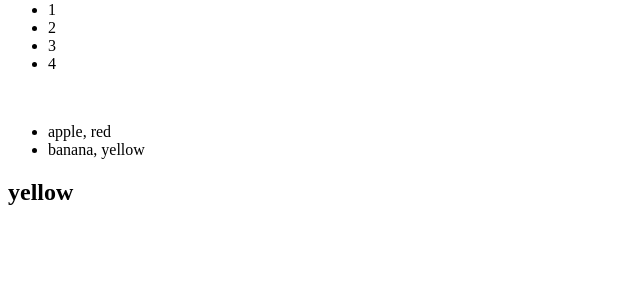
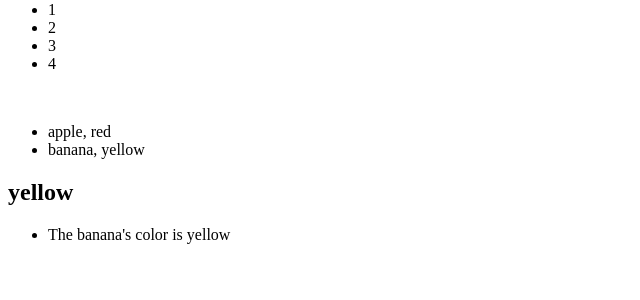
Before and after one commit to Hosung-Ahn/DJango-practice, a Django app: page /my_app/variable in a window 1280 px wide. Shown: the part 159-459 px from the top of the page, without its empty margins (0-640 px from the left). Run offline with Django 4.2, Linux system fonts and the light colour scheme.

Commit message:
django-html 에서 if 사용하기
operation 에는 공백을 넣어야 에러가 발생하지 않는다.

```diff
--- a/project2/project2/my_app/templates/my_app/variable.html
+++ b/project2/project2/my_app/templates/my_app/variable.html
@@ -15,11 +15,21 @@
     {% endfor %}
     </ul>
     <br>
+
     <ul>
         {% for k,v in fruit.items %}
             <li>{{k}}, {{v}}</li>
         {% endfor %}
     </ul>
     <h2>{{fruit.banana}}</h2>
+
+    <ul>
+        {% for k,v in fruit.items %}
+            {% if k == 'banana' %}
+                <li>The {{k}}'s color is {{v}}</li>
+            {% endif %}
+        {% endfor %}
+    </ul>
+
 </body>
 </html>
```
